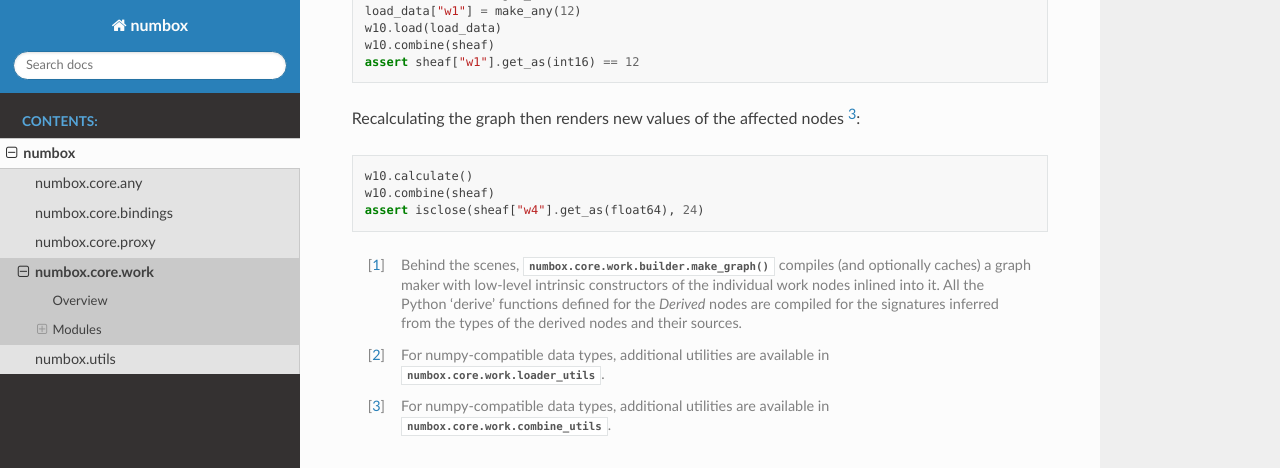
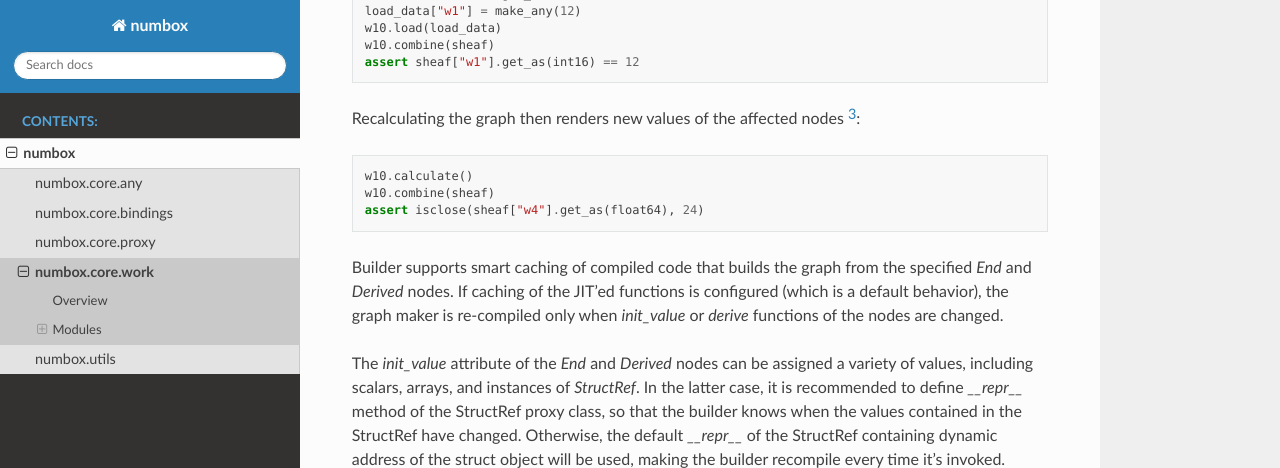
Before and after one commit to Goykhman/numbox, a Sphinx documentation site: the page built from docs/numbox.core.work.rst, in a window 1280 px wide and 900 px high, scrolled down 3364 px, cut to the strip 0-468 px from the top of the window. Built offline with Sphinx 7.4.7 and the Read the Docs theme 3.1.0, drawn with Linux system fonts in a browser that asks for light colours.

Commit message:
included hashing for derive attributes, expanded docs

```diff
--- a/docs/numbox.core.work.rst
+++ b/docs/numbox.core.work.rst
@@ -167,6 +167,17 @@ Recalculating the graph then renders new values of the affected nodes [#f3]_::
     w10.calculate()
     w10.combine(sheaf)
     assert isclose(sheaf["w4"].get_as(float64), 24)
+
+Builder supports smart caching of compiled code that builds the graph from the specified
+`End` and `Derived` nodes. If caching of the JIT'ed functions is configured (which is a default behavior),
+the graph maker is re-compiled only when `init_value` or `derive` functions of the nodes are changed.
+
+The `init_value` attribute of the `End` and `Derived` nodes can be assigned a variety of values,
+including scalars, arrays, and instances of `StructRef`. In the latter case, it is recommended
+to define `__repr__` method of the StructRef proxy class, so that the builder knows when the
+values contained in the StructRef have changed. Otherwise, the default `__repr__` of the
+StructRef containing dynamic address of the struct object will be used, making the builder
+recompile every time it's invoked.
 
 .. [#f1] Behind the scenes, :func:`numbox.core.work.builder.make_graph` compiles (and optionally caches) a graph maker with low-level intrinsic constructors of the individual work nodes inlined into it. All the Python 'derive' functions defined for the `Derived` nodes are compiled for the signatures inferred from the types of the derived nodes and their sources.
 .. [#f2] For numpy-compatible data types, additional utilities are available in :mod:`numbox.core.work.loader_utils`.
```
Also changed, not shown: 1 other file.
